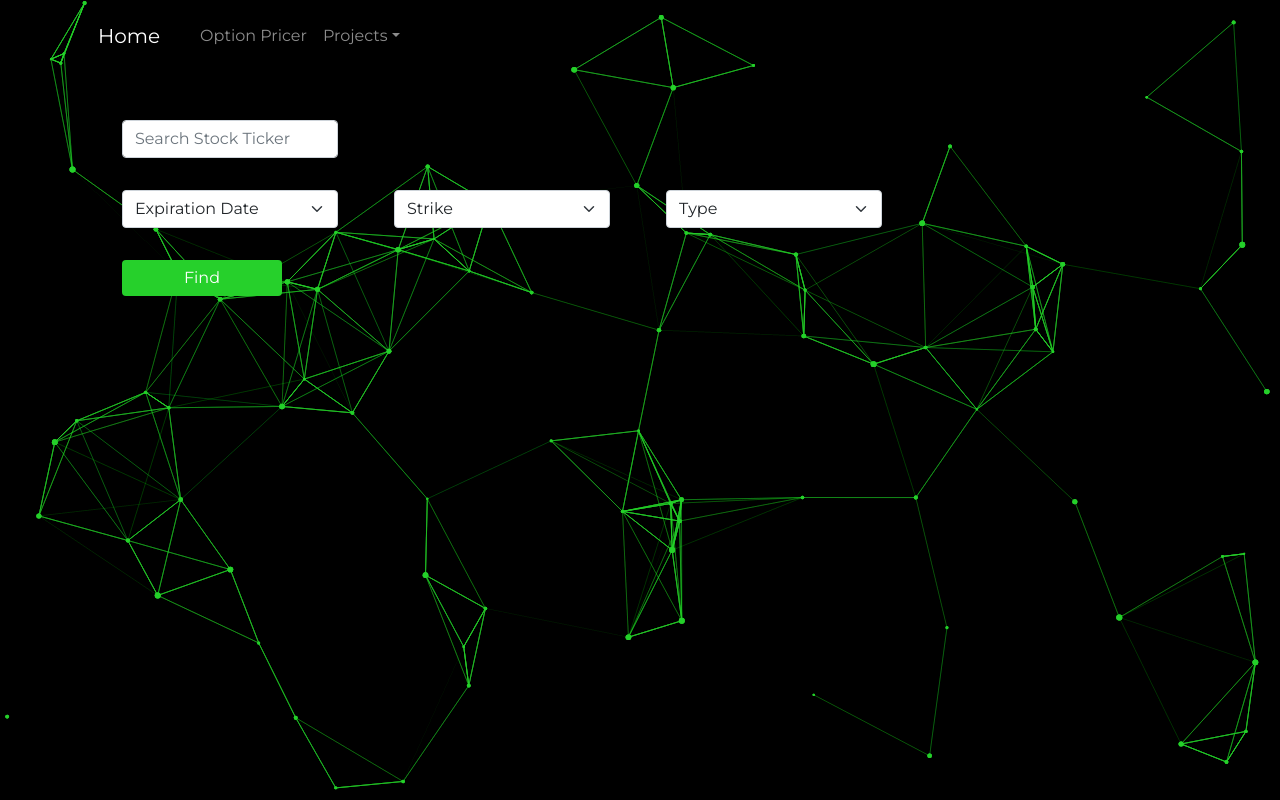
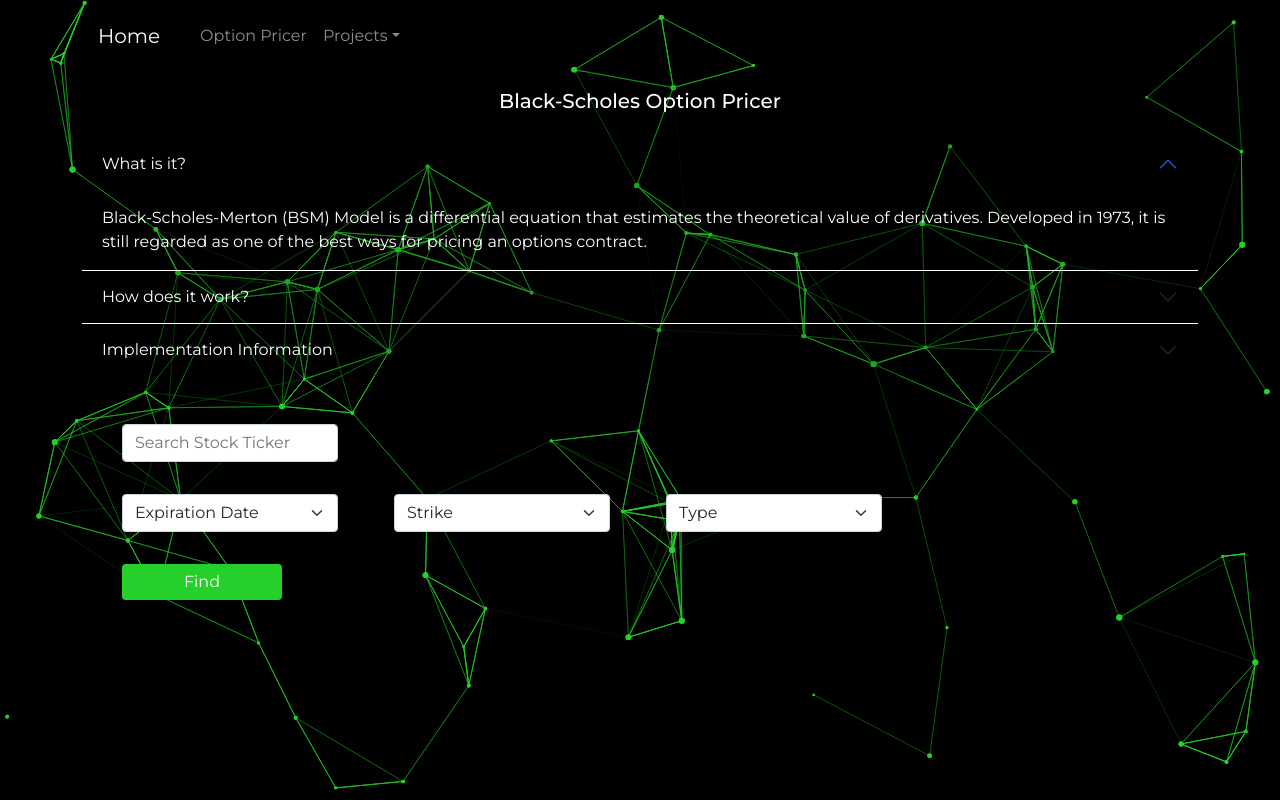
Before and after one commit to prashundey/options-app, a React (Create React App) app: page /options-pricer in a window 1280 px wide. Built offline with nearby package versions, Linux system fonts and the light colour scheme.

Commit message:
Created Black Scholes Information Section

```diff
--- a/src/App.css
+++ b/src/App.css
@@ -2,12 +2,6 @@
 @import url("https://cdn.linearicons.com/free/1.0.0/icon-font.min.css");
 
 .main {
-  /* position:absolute;
-  top:0px;
-  right:0px;
-  bottom:0px;
-  left:0px; */
-
   color: rgb(255, 255, 255);
   font-family: 'Montserrat', sans-serif;
 }
--- /dev/null
+++ b/src/components/options/BlackScholesInfo.css
@@ -0,0 +1,22 @@
+.bs-accordion > .card {
+    background: rgba(0, 0, 0, .1);
+    color: white;
+}
+
+.bs-accordion > .accordion-item {
+    background: rgba(0, 0, 0, .1);
+    color: white;
+    border-color: white;
+}
+
+.bs-accordion > .accordion-item >  .accordion-header > .accordion-button {
+    background: rgba(0, 0, 0, .1);
+    color: white;
+}
+
+
+.bs-accordion > .card {
+    text-align: center;
+    padding-top: 1rem;
+    padding-bottom: 1rem;
+}
--- a/src/components/options/BlackScholesInfo.tsx
+++ b/src/components/options/BlackScholesInfo.tsx
@@ -1,11 +1,60 @@
 import React from 'react'
+import { Accordion, Card, Dropdown } from 'react-bootstrap';
+import "./BlackScholesInfo.css"
 
 
 export class BlackScholesInfo extends React.Component {
     render() {
         return (
             <div>
+                <Accordion className="bs-accordion" defaultActiveKey="0" flush>
+                    <Card>
+                        <Card.Title>Black-Scholes Option Pricer</Card.Title>
+                    </Card>
 
+                    <Accordion.Item eventKey="0">
+                        <Accordion.Header>What is it?</Accordion.Header>
+                        <Accordion.Body>
+                            Black-Scholes-Merton (BSM) Model is a differential
+                            equation that estimates the theoretical value of derivatives.
+                            Developed in 1973, it is still regarded as one of the best ways
+                            for pricing an options contract.
+                        </Accordion.Body>
+                    </Accordion.Item>
+
+                    <Accordion.Item eventKey="1">
+                        <Accordion.Header>How does it work?</Accordion.Header>
+                        <Accordion.Body>
+                        Black-Scholes posits that instruments, such as stock shares or futures contracts, will have a
+                        lognormal distribution of prices following a random walk with constant drift and volatility.
+                        The Black-Scholes model is a differential equation that requires five total input variables:
+                        <ul>
+                            <li>Strike price of an option</li>
+                            <li>Current stock price</li>
+                            <li>Time to expiration</li>
+                            <li>Risk-free rate</li>
+                            <li>Volatility</li>
+                        </ul>
+
+                        Though usually accurate, the Black-Scholes model makes certain assumptions
+                        that can lead to prices that deviate from the real-world results.
+                        The standard BSM model is only used to price EUROPEAN options, as it does not take
+                        into account that American options could be exercised before the expiration date.
+                        </Accordion.Body>
+                    </Accordion.Item>
+
+                    <Accordion.Item eventKey="2">
+                        <Accordion.Header>Implementation Information</Accordion.Header>
+                        <Accordion.Body>
+                                The realtime implied volatitiy of the contract will be used as volatility in the BSM model.
+                                <br/>
+                                The realtime price of the US 10 Treasury Bond yield, will serve as as the risk free rate.
+                                <br/>
+                                Web-app depends on Backend Spring Boot Application deployed on AWS, which queries and processes real-time data from Yahoo Finance API
+                        </Accordion.Body>
+                    </Accordion.Item>
+
+                </Accordion>
             </div>
         );
     }
--- a/src/components/options/StockOptionsApp.tsx
+++ b/src/components/options/StockOptionsApp.tsx
@@ -1,5 +1,6 @@
 import React from 'react'
 import { Container, Row } from 'react-bootstrap'
+import { BlackScholesInfo } from './BlackScholesInfo';
 import { SearchComponent } from './SearchComponent';
 import "./StockOptionsApp.css"
 
@@ -9,6 +10,9 @@ export class StockOptionsApp extends React.Component {
         return (
             <div className="stockOptionsApp">
                 <Container>
+                     <BlackScholesInfo/>
+                </Container>
+                <Container>
                     <Row><SearchComponent/></Row>
                 </Container>
             </div>
--- a/src/components/personal/profile/ProfileCard.css
+++ b/src/components/personal/profile/ProfileCard.css
@@ -9,8 +9,7 @@
     position: absolute;
     overflow: hidden;
     border-radius: 15px;
-    background-color: black;
-    opacity: 80%;
+    background: rgba(0, 0, 0, .25);
 }
 
 .profile-card:before {
@@ -20,7 +19,7 @@
     top: 0;
     width: 1rem;
     height: 100%;
-    background-color: #8183fa;
+    background-color: rgba(134, 132, 233);
     transform: scaleY(1);
     transition: all 0.5s;
     transform-origin: bottom
@@ -73,9 +72,8 @@
     background-color: blue;
 }
 
-.contact-canvas {
-    opacity: 75%;
+.contact-canvas, .contact-canvas > button {
     max-height: 8rem;
-    background-color: #8183fa;
+    background: rgba(134, 132, 233, 0.5);
     color: white;
 }
--- a/src/components/personal/profile/ProfileCard.tsx
+++ b/src/components/personal/profile/ProfileCard.tsx
@@ -13,15 +13,17 @@ export class ProfileCard extends React.Component {
                 <div className="row d-flex justify-content-center">
                     <div className="col-md-7">
                         <div className="profile-card p-3 py-4">
-                            <div className="text-center"> <img src={pic} width="100"
-                                                                className="rounded-circle" />
+                            <div className="text-center">
+                                <img src={pic} width="100" className="rounded-circle" />
+                            </div>
 
-                            </div>
                             <div className="text-center mt-3">
                                 <h3 className="mt-2 mb-0">Prashun Dey</h3>
+
                                 <div className="description px-4 mt-1">
                                     <p className="fonts">Applied Math & Statistics Graduate Exploring Tech</p>
                                 </div>
+
                                 <ul className="social-list">
                                     <li><SocialIcon url="https://www.linkedin.com/in/prashun-dey/"
                                         target="_blank"
@@ -30,10 +32,12 @@ export class ProfileCard extends React.Component {
                                         target="_blank"
                                         bgColor="white" /></li>
                                 </ul>
+
                                 <div>
                                     <ContactButton/>
                                 </div>
                             </div>
+
                         </div>
                     </div>
                 </div>
```
